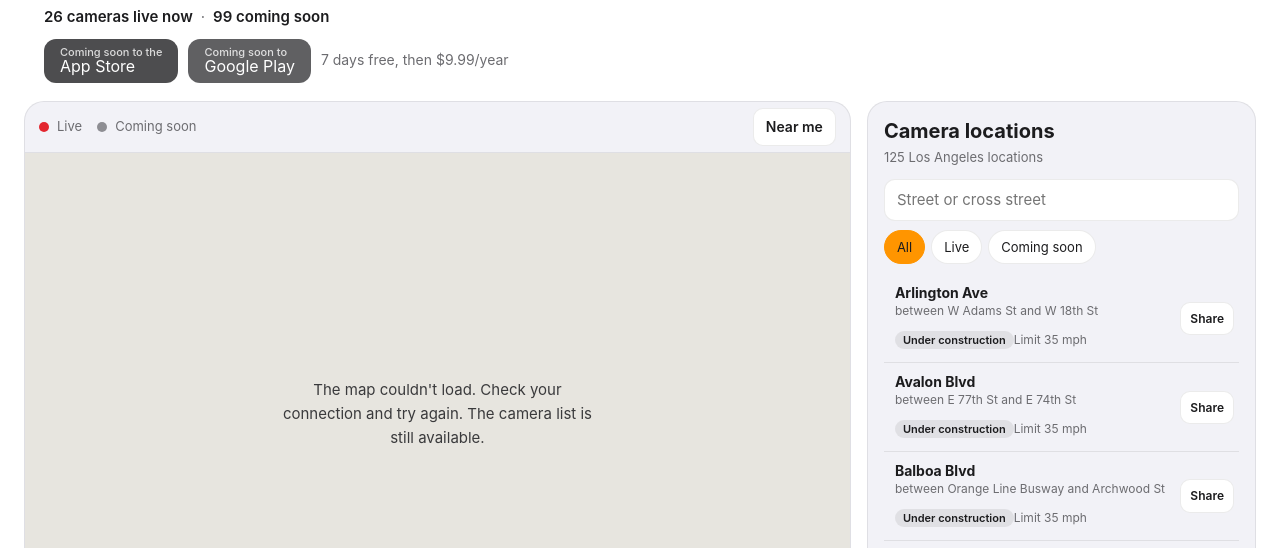
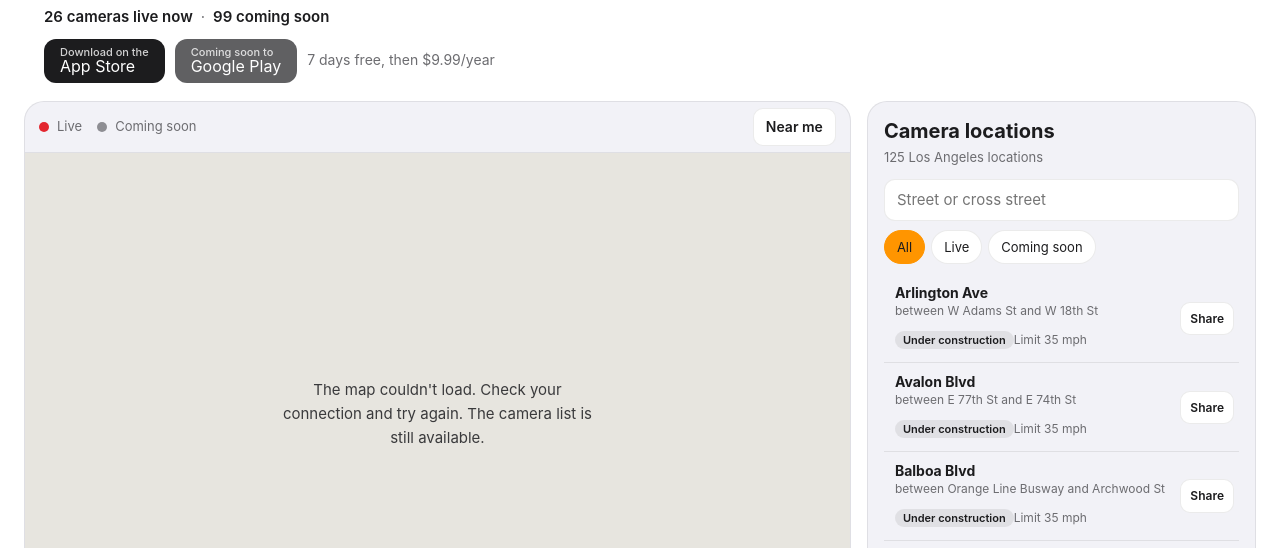
Before and after one commit to jakeboss101/spotterla-site, a plain HTML site: page index.html in a window 1280 px wide. Shown: the part 207-755 px from the top of the page. Drawn offline with Linux system fonts and the light colour scheme.

Commit message:
Link the App Store button; say Camera Alerts

```diff
--- a/index.html
+++ b/index.html
@@ -38,9 +38,9 @@
             <strong data-count="coming"><!-- COMING_SOON:START -->99<!-- COMING_SOON:END --> coming soon</strong>
         </p>
         <div class="cta-row">
-            <button class="store-button" type="button" disabled>
-                <span><small>Coming soon to the</small>App Store</span>
-            </button>
+            <a class="store-button" href="https://apps.apple.com/us/app/spotterla/id6831798615">
+                <span><small>Download on the</small>App Store</span>
+            </a>
             <button class="store-button play-store" type="button" disabled>
                 <span><small>Coming soon to</small>Google Play</span>
             </button>
@@ -227,7 +227,7 @@
                 <div class="step">
                     <span class="step-number">1</span>
                     <h3>Turn it on</h3>
-                    <p>Switch on Active Protection and allow location “Always” and notifications. That's it.</p>
+                    <p>Switch on Camera Alerts and allow location “Always” and notifications. That's it.</p>
                 </div>
                 <div class="step">
                     <span class="step-number">2</span>
--- a/style.css
+++ b/style.css
@@ -585,6 +585,7 @@ main footer a { color: var(--muted); margin-right: 16px; }
 }
 .store-button small { font-size: 11px; }
 .store-button.play-store { background: #343437; }
+a.store-button { opacity: 1; cursor: pointer; text-decoration: none; }
 .cta-note { font-size: 14px; }
 
 .map-workspace {
```
